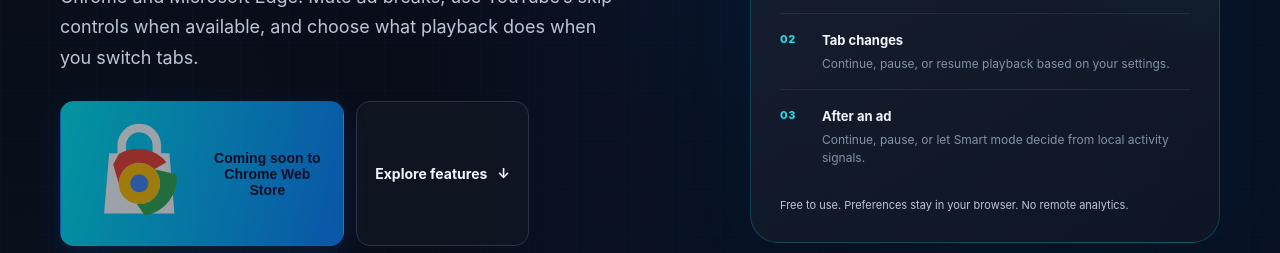
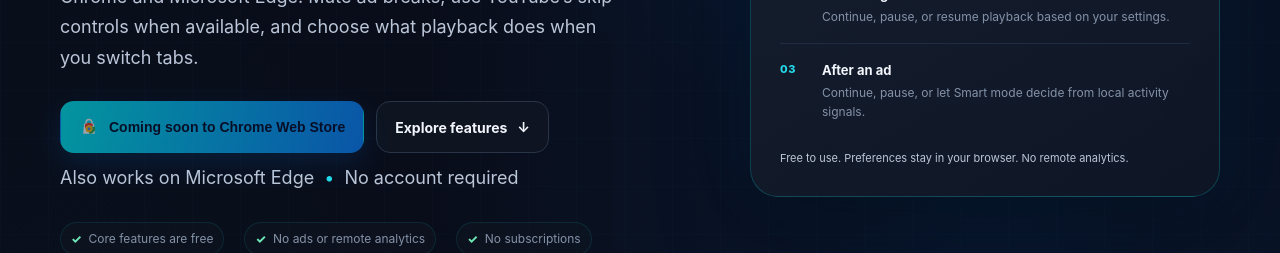
Before and after one commit to RaviRajLabs/scenehold, a plain HTML site: page index.html in a window 1280 px wide. Shown: the part 582-835 px from the top of the page. Drawn offline with Linux system fonts and the light colour scheme.

Commit message:
Style Chrome Web Store icon

```diff
--- a/styles.css
+++ b/styles.css
@@ -267,6 +267,13 @@ h1 span {
   transform: none;
 }
 
+.chrome-store-icon {
+  display: block;
+  flex: 0 0 20px;
+  width: 20px;
+  height: 20px;
+}
+
 .button-primary {
   color: #07102f;
   background: linear-gradient(105deg, var(--brand-cyan), var(--brand-blue));
```
